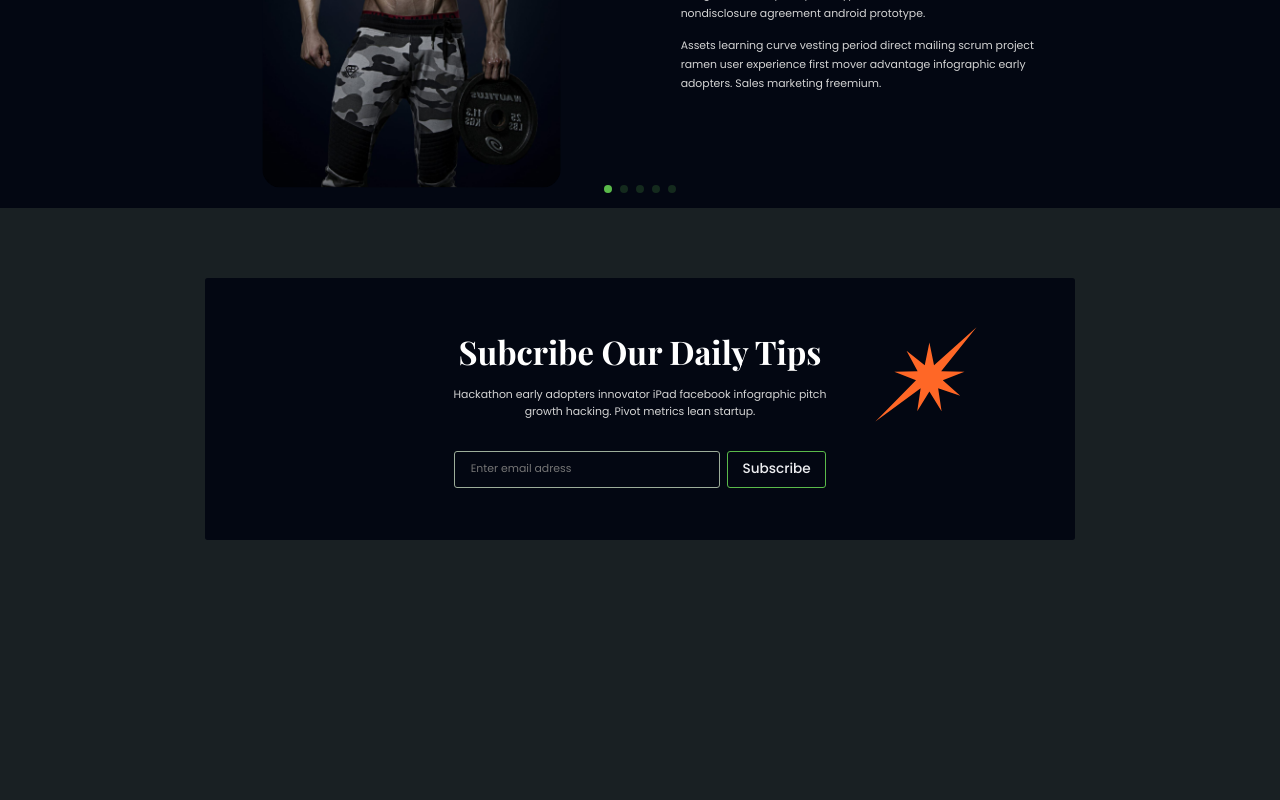
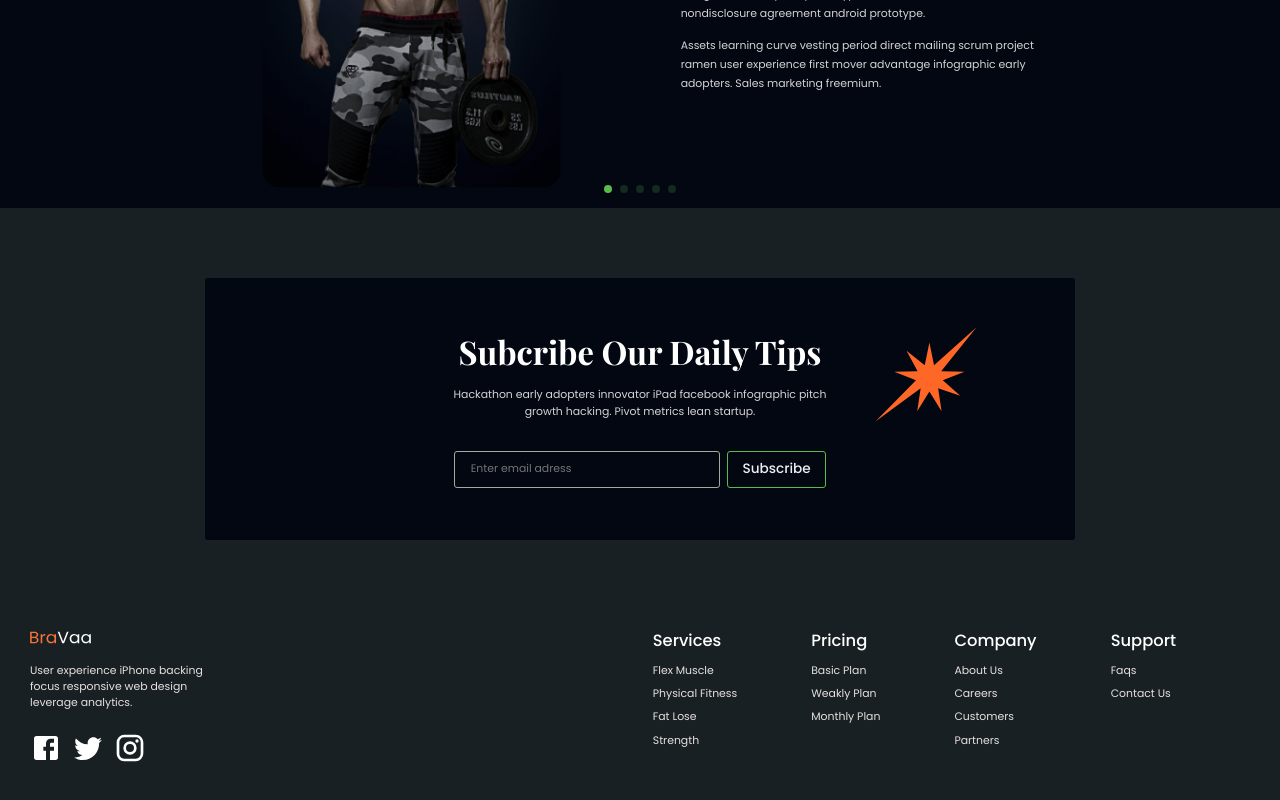
Before and after one commit to AkmaljonCoder/Bravaa, a React (Create React App) app: page / in a window 1280 px wide. Shown: the part 2752-3552 px from the top of the page. Before the commit the page ends 3342 px from the top, so only its background shows below. Built offline with nearby package versions, Linux system fonts and the light colour scheme; a web font is replaced by a local one.

Commit message:
footer completed

```diff
--- a/src/App.jsx
+++ b/src/App.jsx
@@ -9,6 +9,7 @@ import Opportunities from './components/Opportunities/Opportunities';
 import Prices from './components/Prices/Prices';
 import Reviews from './components/Reviews/Reviews';
 import Submit from './components/Submit/Submit';
+import Footer from './components/Footer/Footer';
 
 function App() {
   return (
@@ -20,6 +21,7 @@ function App() {
       <Prices/>
       <Reviews/>
       <Submit/>
+      <Footer/>
     </>
   );
 }
--- /dev/null
+++ b/src/components/Footer/Footer.jsx
@@ -0,0 +1,54 @@
+import React from 'react'
+import { Container, FacebookIc, FirstDiv, InstagramIc, List, ListTitle, ListWr, Logo, Paragraph, SecondDiv, TwitterIc } from './style'
+
+import Image from '../../assets/footer_logo.svg'
+
+const Footer = () => {
+  return (
+    <Container>
+        <FirstDiv>
+            <Logo src={Image} />
+            <Paragraph>
+                User experience iPhone backing
+                focus responsive web design
+                leverage analytics.
+            </Paragraph>
+            <div className="social-media">
+                <FacebookIc/>
+                <TwitterIc/>
+                <InstagramIc/>
+            </div>
+        </FirstDiv>
+
+        <SecondDiv>
+            <ListWr>
+                <ListTitle>Services</ListTitle>
+                <List>flex muscle</List>
+                <List>physical fitness</List>
+                <List>fat lose</List>
+                <List>strength</List>
+            </ListWr>
+            <ListWr>
+                <ListTitle>pricing</ListTitle>
+                <List>basic plan</List>
+                <List>weakly plan</List>
+                <List>monthly plan</List>
+            </ListWr>
+            <ListWr>
+                <ListTitle>company</ListTitle>
+                <List>about us</List>
+                <List>careers</List>
+                <List>customers</List>
+                <List>partners</List>
+            </ListWr>
+            <ListWr>
+                <ListTitle>support</ListTitle>
+                <List>faqs</List>
+                <List>contact us</List>
+            </ListWr>
+        </SecondDiv>
+    </Container>
+  )
+}
+
+export default Footer
--- /dev/null
+++ b/src/components/Footer/style.jsx
@@ -0,0 +1,152 @@
+import styled from "styled-components";
+import { Facebook, Twitter, Instagram } from "@mui/icons-material";
+
+export const Container = styled.div`
+    width: 100%;
+    max-width: 1440px;
+    height: 210px;
+    margin: 0 auto;
+    display: flex;
+    justify-content: space-between;
+    align-items: center;
+    margin-bottom: 30px;
+
+    @media (max-width:870px) {
+        flex-direction: column;
+        align-items: start;
+        justify-content: center;
+        height: auto;
+    }
+`
+
+export const FirstDiv = styled.div`
+    display: flex;
+    flex-direction: column;
+    align-items: start;
+    margin-left: 30px;
+
+    p{
+        color: #E7E0E0;
+        font-size: 10.89px;
+        font-family: Poppins;
+        font-style: normal;
+        font-weight: 400;
+        line-height: 16.334px;
+    }
+
+    .social-media{
+        display: flex;
+    }
+
+    @media (max-width:870px) {
+        margin-bottom: 50px;
+    }
+`
+
+export const Logo = styled.img`
+    width: 60.573px;
+    height: 24.501px;
+    object-fit: contain;
+    cursor: pointer;
+    margin-bottom: 13px;
+`
+
+export const Paragraph = styled.p`
+    max-width: 173.552px;
+    color: #E7E0E0;
+    font-size: 10.89px;
+    font-family: Poppins;
+    font-style: normal;
+    font-weight: 400;
+    line-height: 16.334px;
+    margin-bottom: 20px;
+`
+
+export const FacebookIc = styled(Facebook)`
+    width: 32px !important;
+    height: 32px !important;
+    cursor: pointer;
+    transition: all ease 0.3s !important;
+    margin-right: 10px !important;
+    color: white !important;
+
+    &:hover{
+        color: blue !important;
+    }
+`
+
+export const TwitterIc = styled(Twitter)`
+    width: 32px !important;
+    height: 32px !important;
+    cursor: pointer;
+    transition: all ease 0.3s !important;
+    margin-right: 10px !important;
+    color: white !important;
+
+    &:hover{
+        color: skyblue !important;
+    }
+`
+
+export const InstagramIc = styled(Instagram)`
+    width: 32px !important;
+    height: 32px !important;
+    cursor: pointer;
+    transition: all ease 0.3s !important;
+    margin-right: 10px !important;
+    color: white !important;
+
+    &:hover{
+        color: pink !important;
+    }
+`
+
+export const SecondDiv = styled.div`
+    display: flex;
+    margin-right: 30px;
+
+    @media (max-width:870px) {
+        flex-direction: column;
+        margin: 0 0 0 30px;
+    }
+`
+
+export const ListWr = styled.div`
+    display: flex;
+    flex-direction: column;
+    align-items: start;
+    margin-right: 74px;
+
+    @media (max-width:870px) {
+        margin-bottom: 25px;
+    }
+`
+
+export const ListTitle = styled.h2`
+    color: #FFF;
+    font-size: 16.334px;
+    font-family: Poppins;
+    font-style: normal;
+    font-weight: 500;
+    line-height: 16.334px;
+    text-transform: capitalize;
+    margin-bottom: 13px;
+`
+
+export const List = styled.a`
+    color: #E7E0E0;
+    font-size: 10.89px;
+    font-family: Poppins;
+    font-style: normal;
+    font-weight: 400;
+    line-height: 16.334px;
+    text-transform: capitalize;
+    list-style: none;
+    margin-bottom: 7px;
+    cursor: pointer;
+    transition: all ease 0.3s;
+
+    :hover{
+        opacity: 0.5;
+    }
+`
--- a/src/components/Reviews/style.jsx
+++ b/src/components/Reviews/style.jsx
@@ -1,8 +1,5 @@
 import styled from "styled-components";
 import RatingItem from '@mui/material/Rating';
-
-import ArrowForwardIcon from '@mui/icons-material/ArrowForward';
-import ArrowBackIcon from '@mui/icons-material/ArrowBack';
 
 export const Container = styled.div`
     width: 100%;
@@ -94,7 +91,7 @@ export const RespImg = styled.img`
     border-radius: 50%;
     border: 2px solid white;
 
-    @media (max-width:920px) {
+    @media (max-width:790px) {
         display: block;
     }
 
```
Also changed, not shown: src/assets/footer_logo.svg (added).
